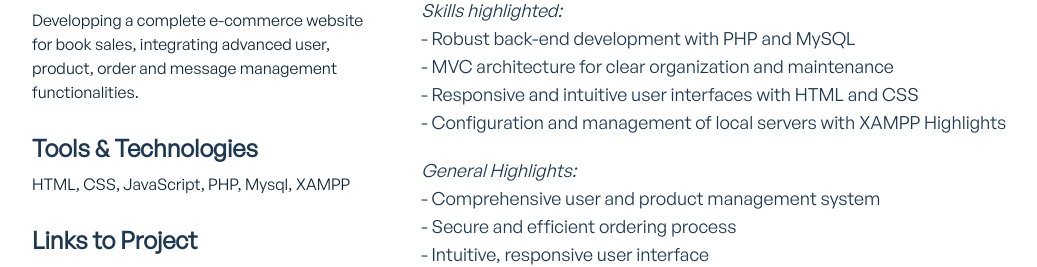
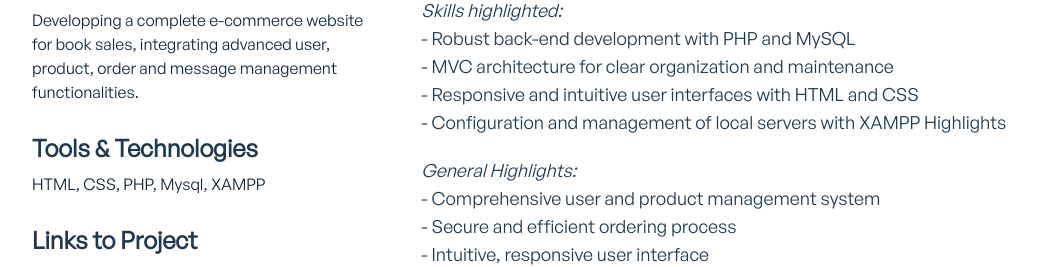
Before and after one commit to Misa100/portfolio-main, a Next.js app: page /projects/1 in a window 1280 px wide. Shown: the part 832-1099 px from the top of the page, without its empty margins (64-1101 px from the left). Built offline with nearby package versions, Linux system fonts and the light colour scheme.

Commit message:
fix tools

```diff
--- a/data/projectsData.js
+++ b/data/projectsData.js
@@ -57,7 +57,6 @@ export const projectsData = [
 					techs: [
 						'HTML',
 						'CSS',
-						'JavaScript',
 						'PHP',
 						'Mysql',
 						'XAMPP'
```
